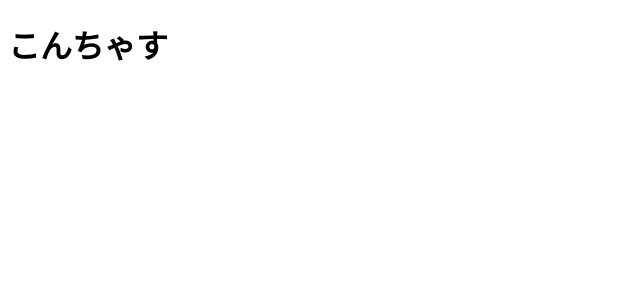
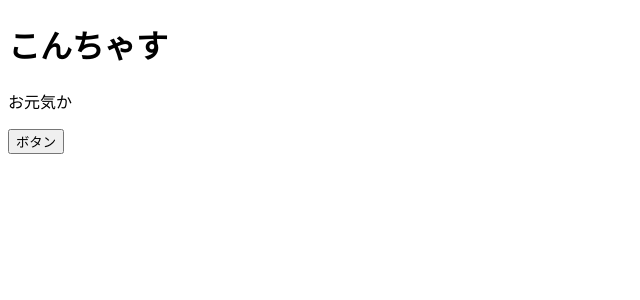
Before and after one commit to roshiwata/react_seat_pj, a React (Create React App) app in the folder seat_visual/: page / in a window 1280 px wide. Shown: the top 300 px of the page, without its empty margins (0-640 px from the left). Built offline with nearby package versions, Linux system fonts and the light colour scheme.

Commit message:
ボタン実装

```diff
--- /dev/null
+++ b/seat_visual/src/App.jsx
@@ -0,0 +1,17 @@
+// import ReactDOM from "react-dom";
+
+export const App = () => {
+    const onClickButton = () => {
+        alert();
+    };
+    return (
+        <div>
+            {console.log("TEST")}
+            <h1>こんちゃす</h1>
+            <p>お元気か</p>
+            <button onClick={onClickButton}>ボタン</button>
+        </div>
+    );
+};
+
+// ReactDOM.render(<App />, document.getElementById("root"));
--- a/seat_visual/src/index.js
+++ b/seat_visual/src/index.js
@@ -1,7 +1,13 @@
 import ReactDOM from "react-dom";
+import { App } from "./App";
 
-const App = () => {
-    return <h1>こんちゃす</h1>;
-};
+// const App = () => {
+//     return (
+//         <div>
+//             <h1>こんちゃす</h1>
+//             <p>お元気か</p>
+//         </div>
+//     );
+// };
 
 ReactDOM.render(<App />, document.getElementById("root"));
```
Also changed, not shown: 1 other file (tests, documents, lock files or other folders).
